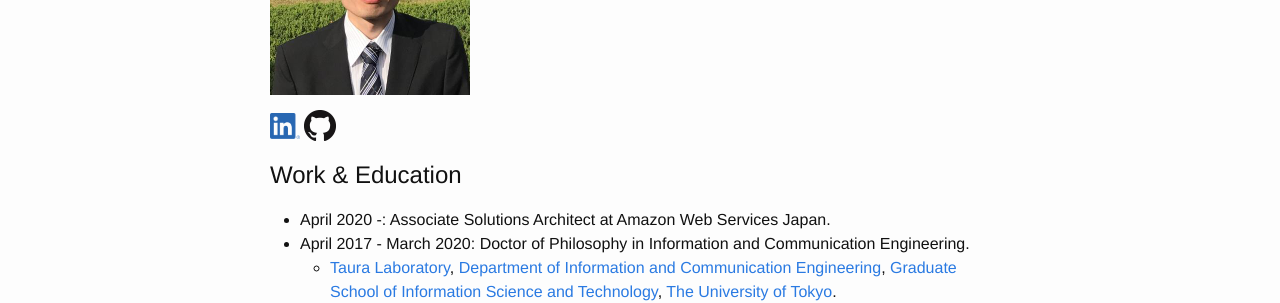
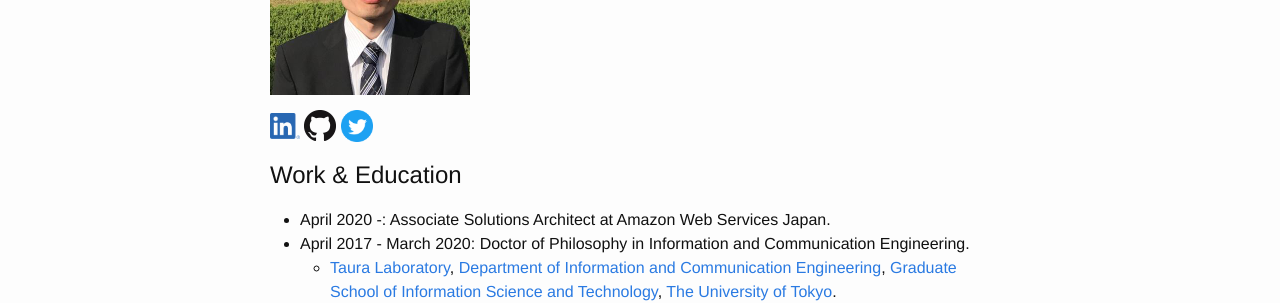
Before and after one commit to endowataru/endowataru.github.io, a Jekyll site: the page built from index.md, in a window 1280 px wide. Shown: the part 362-665 px from the top of the page. Built offline with Jekyll 4.4.1, drawn with Linux system fonts in a browser that asks for light colours.

Commit message:
Add Twitter icon

```diff
--- a/index.md
+++ b/index.md
@@ -14,6 +14,7 @@ I have acquired the PhD degree in Information and Communication Engineering from
 
 <a href="https://www.linkedin.com/in/w-endo/"><img src="/img/LI-In-Bug.png" width="30px" alt="LinkedIn"></a>
 <a href="https://github.com/endowataru"><img src="/img/GitHub-Mark-32px.png" width="32px" alt="GitHub"></a>
+<a href="https://twitter.com/endo_wataru"><img src="/img/Twitter_Social_Icon_Circle_Color.png" width="32px" alt="Twitter"></a>
 
 ## Work & Education
 
```
Also changed, not shown: ja.md (+1 -0 lines), img/Twitter_Social_Icon_Circle_Color.png (added).
